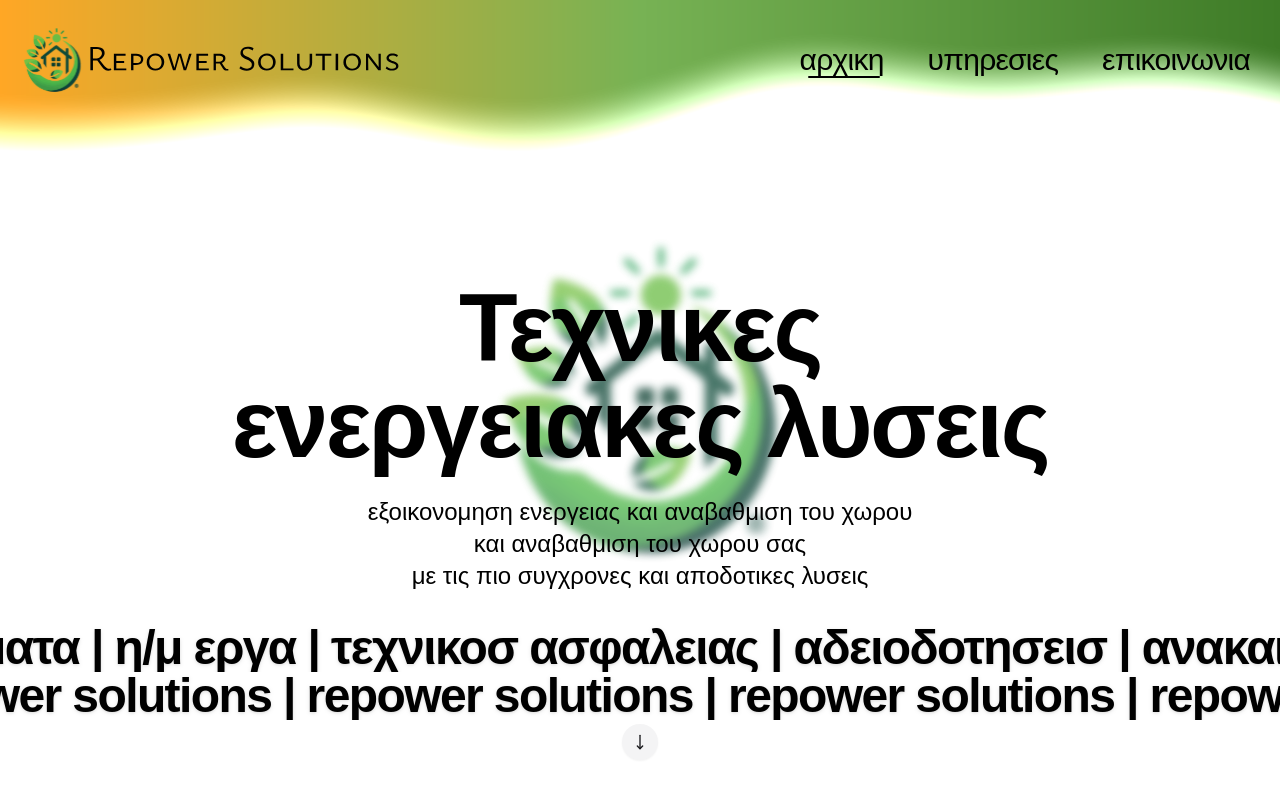
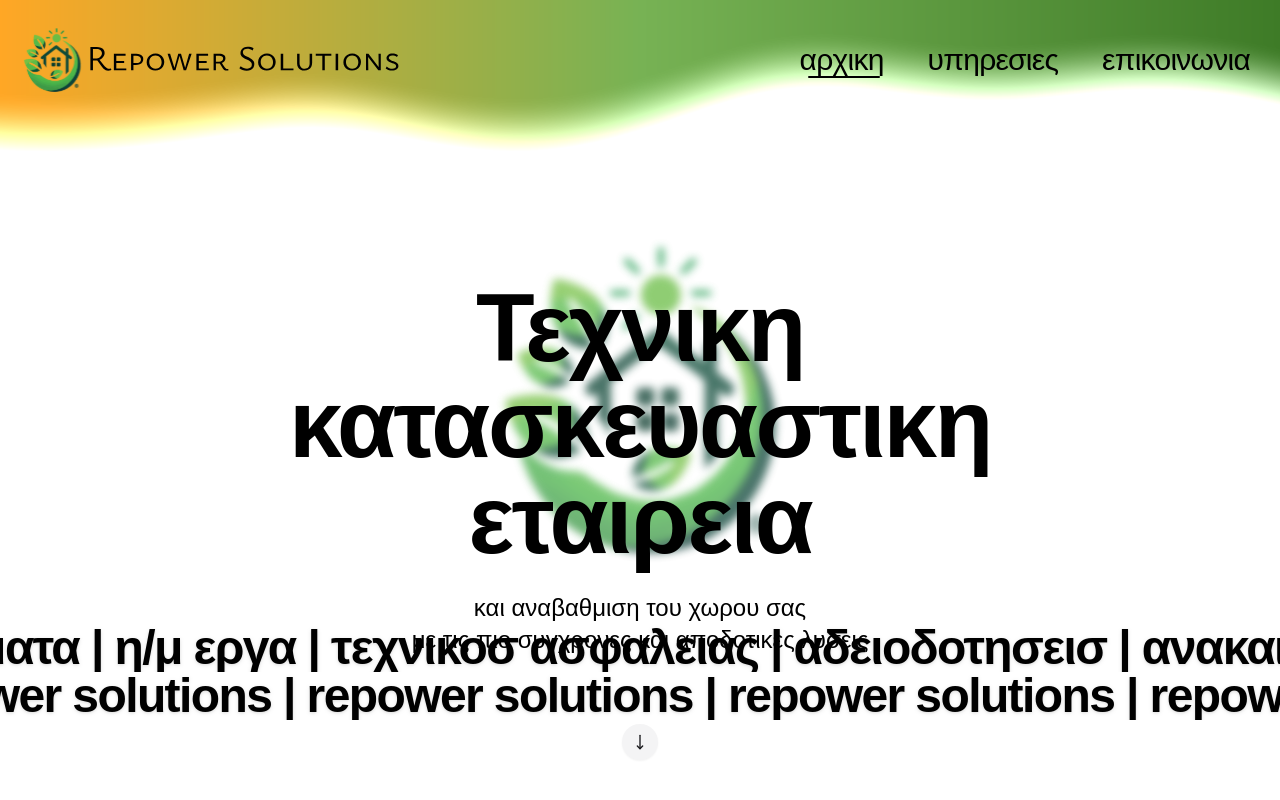
Before and after one commit to qaramanis/repower-solutions, a Next.js app: page / in a window 1280 px wide. Shown: the top 800 px of the page. Built offline with nearby package versions, Linux system fonts and the light colour scheme; a web font is replaced by a local one.

Commit message:
Update hero.tsx

```diff
--- a/components/home/hero.tsx
+++ b/components/home/hero.tsx
@@ -19,14 +19,11 @@ export default function Hero() {
     >
       <div className="absolute max-w-4xl top-1/3 md:top-35/100 px-4">
         <h1 className="text-4xl sm:text-5xl md:text-6xl lg:text-8xl font-extrabold tracking-tight mb-4 md:mb-6">
-          <span className="block">Τεχνικες</span>
-          <span className="block">ενεργειακες λυσεις</span>
+          <span className="block">Τεχνικη</span>
+          <span className="block">κατασκευαστικη εταιρεια</span>
         </h1>
 
         <p className="text-base sm:text-lg md:text-2xl mt-2 md:mt-4 max-w-2xl mx-auto">
-          <span className="block">
-            εξοικονομηση ενεργειας και αναβαθμιση του χωρου
-          </span>
           <span className="block">και αναβαθμιση του χωρου σας</span>
           <span className="block mt-1 md:mt-0">
             με τις πιο συγχρονες και αποδοτικες λυσεις
@@ -36,7 +33,7 @@ export default function Hero() {
       <div className="absolute w-full bottom-1/10 md:bottom-1/10 sm:block">
         <ScrollVelocity
           texts={[
-            "η/μ εργα | τεχνικοσ ασφαλειας | αδειοδοτησεισ | ανακαινησεισ | κουφωματα |",
+            "η/μ εργα | τεχνικοσ ασφαλειας | αδειοδοτησεισ | ανακαινισεισ | κουφωματα |",
             "repower solutions | repower solutions |",
           ]}
           velocity={50}
```
